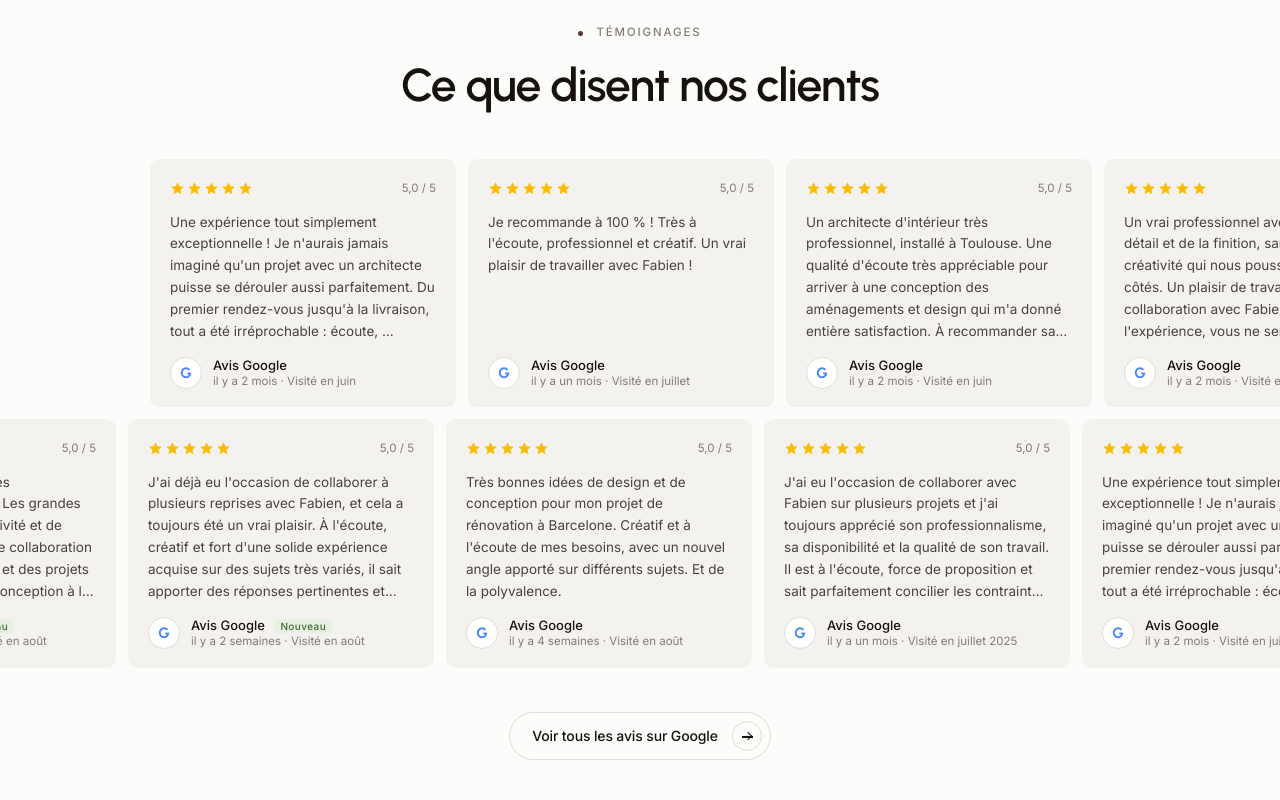
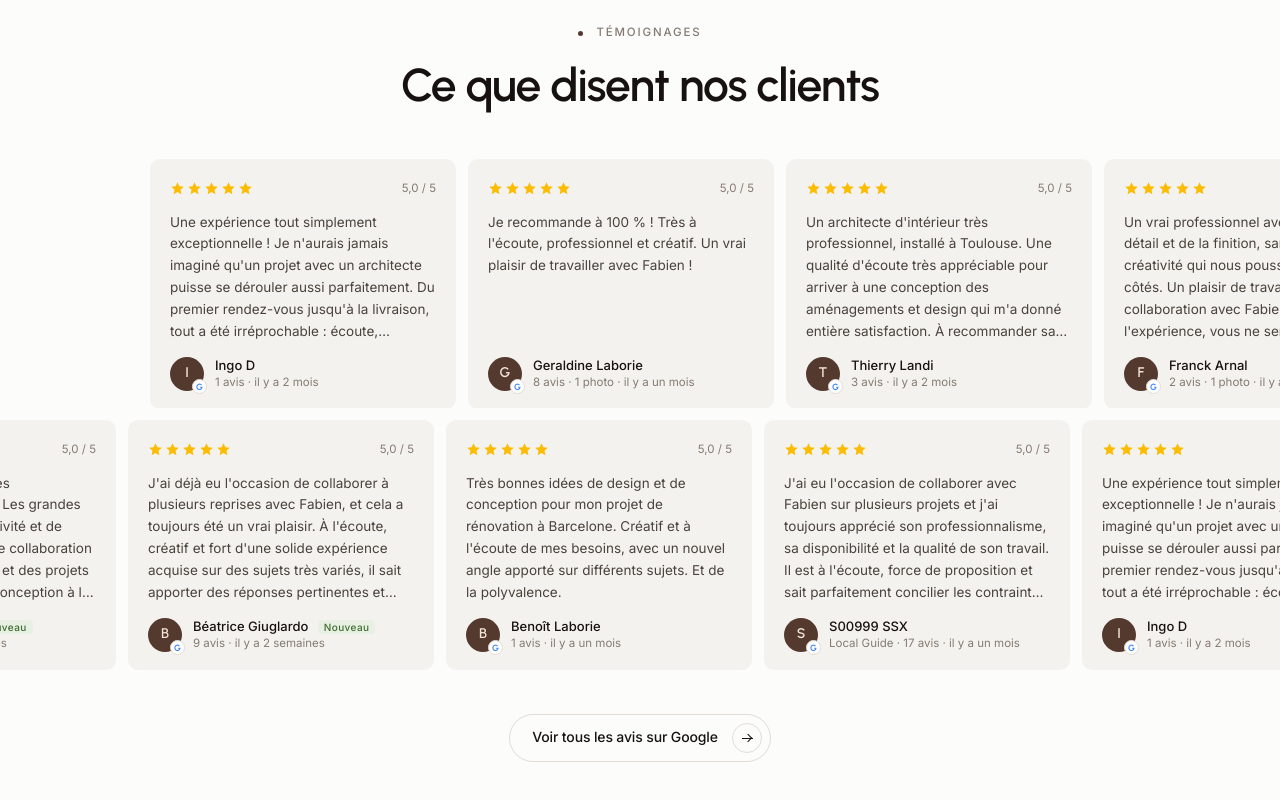
Before and after one commit to Minatoclub237/fabien-duffort, a website built with Vite: page index.html in a window 1280 px wide. Shown: the part 11170-11970 px from the top of the page. Built offline with nearby package versions, Linux system fonts and the light colour scheme; some packages are replaced by stand-ins of ours.

Commit message:
Avis : noms des auteurs, profils et textes complets
Les 9 avis portent maintenant le nom de leur auteur, son nombre d'avis
Google et l'anciennete, avec une pastille a l'initiale et un badge Google
en incrustation. Le texte d'Ingo D, tronque jusqu'ici, est complet.

Ajout de aggregateRating au JSON-LD : 5,0 sur 9 avis, conforme a la note
globale relevee sur la fiche.

Co-Authored-By: Claude Opus 5 (1M context) <noreply@anthropic.com>

```diff
--- a/index.html
+++ b/index.html
@@ -25,6 +25,12 @@
     "areaServed": ["Toulouse", "Occitanie", "France"],
     "knowsLanguage": "fr",
     "hasMap": "https://maps.app.goo.gl/xPREvm6N5rUHM2V18",
+    "aggregateRating": {
+      "@type": "AggregateRating",
+      "ratingValue": "5.0",
+      "reviewCount": "9",
+      "bestRating": "5"
+    },
     "makesOffer": [
       { "@type": "Offer", "itemOffered": { "@type": "Service", "name": "Design de mobilier spécifique" } },
       { "@type": "Offer", "itemOffered": { "@type": "Service", "name": "Aménagement et space planning" } },
--- a/src/main.js
+++ b/src/main.js
@@ -56,25 +56,26 @@ const MISSIONS = [
 const GOOGLE_URL = 'https://maps.app.goo.gl/xPREvm6N5rUHM2V18';
 
 const AVIS = [
-  { quand: 'il y a 2 mois', visite: 'Visité en juin', texte:
-    "Une expérience tout simplement exceptionnelle ! Je n'aurais jamais imaginé qu'un projet avec un architecte puisse se dérouler aussi parfaitement. Du premier rendez-vous jusqu'à la livraison, tout a été irréprochable : écoute, …" },
-  { quand: 'il y a un mois', visite: 'Visité en juillet', texte:
+  { nom: 'Ingo D', profil: '1 avis', quand: 'il y a 2 mois', visite: 'Visité en juin', texte:
+    "Une expérience tout simplement exceptionnelle ! Je n'aurais jamais imaginé qu'un projet avec un architecte puisse se dérouler aussi parfaitement. Du premier rendez-vous jusqu'à la livraison, tout a été irréprochable : écoute, professionnalisme, créativité et réactivité. Chaque détail a été pensé avec soin, et le résultat dépasse largement toutes mes attentes. On sent une véritable passion pour le métier et une volonté de satisfaire le client à 100 %. C'est sans aucun doute le meilleur service que j'aie reçu de toute ma vie. Je recommande les yeux fermés à toute personne qui recherche l'excellence. Un immense merci pour ce travail remarquable !" },
+  { nom: 'Geraldine Laborie', profil: '8 avis · 1 photo', quand: 'il y a un mois', visite: 'Visité en juillet', texte:
     "Je recommande à 100 % ! Très à l'écoute, professionnel et créatif. Un vrai plaisir de travailler avec Fabien !" },
-  { quand: 'il y a 2 mois', visite: 'Visité en juin', texte:
+  { nom: 'Thierry Landi', profil: '3 avis', quand: 'il y a 2 mois', visite: 'Visité en juin', texte:
     "Un architecte d'intérieur très professionnel, installé à Toulouse. Une qualité d'écoute très appréciable pour arriver à une conception des aménagements et design qui m'a donné entière satisfaction. À recommander sans modération !" },
-  { quand: 'il y a 2 mois', visite: 'Visité en juin', texte:
+  { nom: 'Franck Arnal', profil: '2 avis · 1 photo', quand: 'il y a 2 mois', visite: 'Visité en juin', texte:
     "Un vrai professionnel avec un souci du détail et de la finition, sans parler de sa créativité qui nous pousse à grandir à ses côtés. Un plaisir de travailler en collaboration avec Fabien. Faites-en l'expérience, vous ne serez pas déçu !" },
-  { quand: 'il y a 2 mois', visite: 'Visité en avril 2024', texte:
+  { nom: 'Cédric', profil: '4 avis', quand: 'il y a 2 mois', visite: 'Visité en avril 2024', texte:
     "Fabien a su dessiner et réaliser ce que je recherchais pour la rénovation de la maison. Il a su être très disponible et à l'écoute. Je recommande fortement les services de Fabien pour de la création ou de la rénovation." },
-  { quand: 'il y a 2 semaines', visite: 'Visité en août', nouveau: true, texte:
+  { nom: 'Paul Burguière', profil: '3 avis', quand: 'il y a 2 semaines', visite: 'Visité en août', nouveau: true, texte:
     "Expériences diverses toutes particulièrement positives. Les grandes qualités d'écoute, de créativité et de rigueur sont propices à une collaboration enthousiasmante, efficace et des projets pleinement réussis, de la conception à la livraison. Relations constructives avec l'ensemble des acteurs des projets." },
-  { quand: 'il y a 2 semaines', visite: 'Visité en août', nouveau: true, texte:
+  { nom: 'Béatrice Giuglardo', profil: '9 avis', quand: 'il y a 2 semaines', visite: 'Visité en août', nouveau: true, texte:
     "J'ai déjà eu l'occasion de collaborer à plusieurs reprises avec Fabien, et cela a toujours été un vrai plaisir. À l'écoute, créatif et fort d'une solide expérience acquise sur des sujets très variés, il sait apporter des réponses pertinentes et adaptées à chaque projet. Je ne peux que le recommander chaleureusement à Toulouse !" },
-  { quand: 'il y a 4 semaines', visite: 'Visité en août', texte:
+  { nom: 'Benoît Laborie', profil: '1 avis', quand: 'il y a un mois', visite: 'Visité en août', texte:
     "Très bonnes idées de design et de conception pour mon projet de rénovation à Barcelone. Créatif et à l'écoute de mes besoins, avec un nouvel angle apporté sur différents sujets. Et de la polyvalence." },
-  { quand: 'il y a un mois', visite: 'Visité en juillet 2025', texte:
-    "J'ai eu l'occasion de collaborer avec Fabien sur plusieurs projets et j'ai toujours apprécié son professionnalisme, sa disponibilité et la qualité de son travail. Il est à l'écoute, force de proposition et sait parfaitement concilier les contraintes techniques avec une vraie sensibilité au design. Son approche de la conception et son suivi de chantier sont rigoureux, ce qui permet d'aborder les projets avec confiance." },
+  { nom: 'S00999 SSX', profil: 'Local Guide · 17 avis', quand: 'il y a un mois', visite: 'Visité en juillet 2025', texte:
+    "J'ai eu l'occasion de collaborer avec Fabien sur plusieurs projets et j'ai toujours apprécié son professionnalisme, sa disponibilité et la qualité de son travail. Il est à l'écoute, force de proposition et sait parfaitement concilier les contraintes techniques avec une vraie sensibilité au design. Son approche de la conception et son suivi de chantier sont rigoureux, ce qui permet d'aborder les projets avec confiance. Je recommande vivement Fabien à toute personne recherchant un architecte d'intérieur à Toulouse pour un projet de rénovation, d'aménagement ou de commerce." },
 ];
+
 
 const TICKER = ['Design d\'espaces', 'Mobilier spécifique', 'Signalétique', 'Étude chromatique',
   'Space planning', 'Suivi des études', 'Prototype', 'Aménagement'];
@@ -109,10 +110,10 @@ const carteAvis = (a) => `
     </div>
     <p class="tcard__quote">${a.texte}</p>
     <a class="tcard__foot" href="${GOOGLE_URL}" target="_blank" rel="noopener">
-      <span class="gmark" aria-hidden="true">G</span>
+      <span class="tcard__ava" aria-hidden="true">${a.nom.trim()[0].toUpperCase()}<i class="gbadge">G</i></span>
       <span class="tcard__who">
-        <strong>Avis Google${a.nouveau ? ' <em class="tag-new">Nouveau</em>' : ''}</strong>
-        <span>${a.quand} · ${a.visite}</span>
+        <strong>${a.nom}${a.nouveau ? ' <em class="tag-new">Nouveau</em>' : ''}</strong>
+        <span>${a.profil} · ${a.quand}</span>
       </span>
     </a>
   </article>`;
--- a/src/style.css
+++ b/src/style.css
@@ -483,11 +483,20 @@ main { position: relative; z-index: 1; background: var(--bg); }
   overflow: hidden;
 }
 .tcard__foot { display: flex; align-items: center; gap: 11px; margin-top: auto; }
-.gmark {
-  display: grid; place-items: center; flex: none;
-  width: 32px; height: 32px; border-radius: 50%;
+.tcard__ava {
+  position: relative; flex: none;
+  display: grid; place-items: center;
+  width: 34px; height: 34px; border-radius: 50%;
+  background: var(--espresso); color: #F0E4DA;
+  font-family: var(--font-head); font-weight: 600; font-size: 14px;
+}
+.gbadge {
+  position: absolute; right: -3px; bottom: -3px;
+  display: grid; place-items: center;
+  width: 15px; height: 15px; border-radius: 50%;
   background: #fff; border: 1px solid var(--line);
-  font-family: var(--font-head); font-weight: 700; font-size: 15px; color: #4285F4;
+  font-family: var(--font-head); font-style: normal; font-weight: 700;
+  font-size: 9px; color: #4285F4;
 }
 .tcard__who { display: flex; flex-direction: column; line-height: 1.35; }
 .tcard__who strong { font-size: 13px; font-weight: 500; }
```
